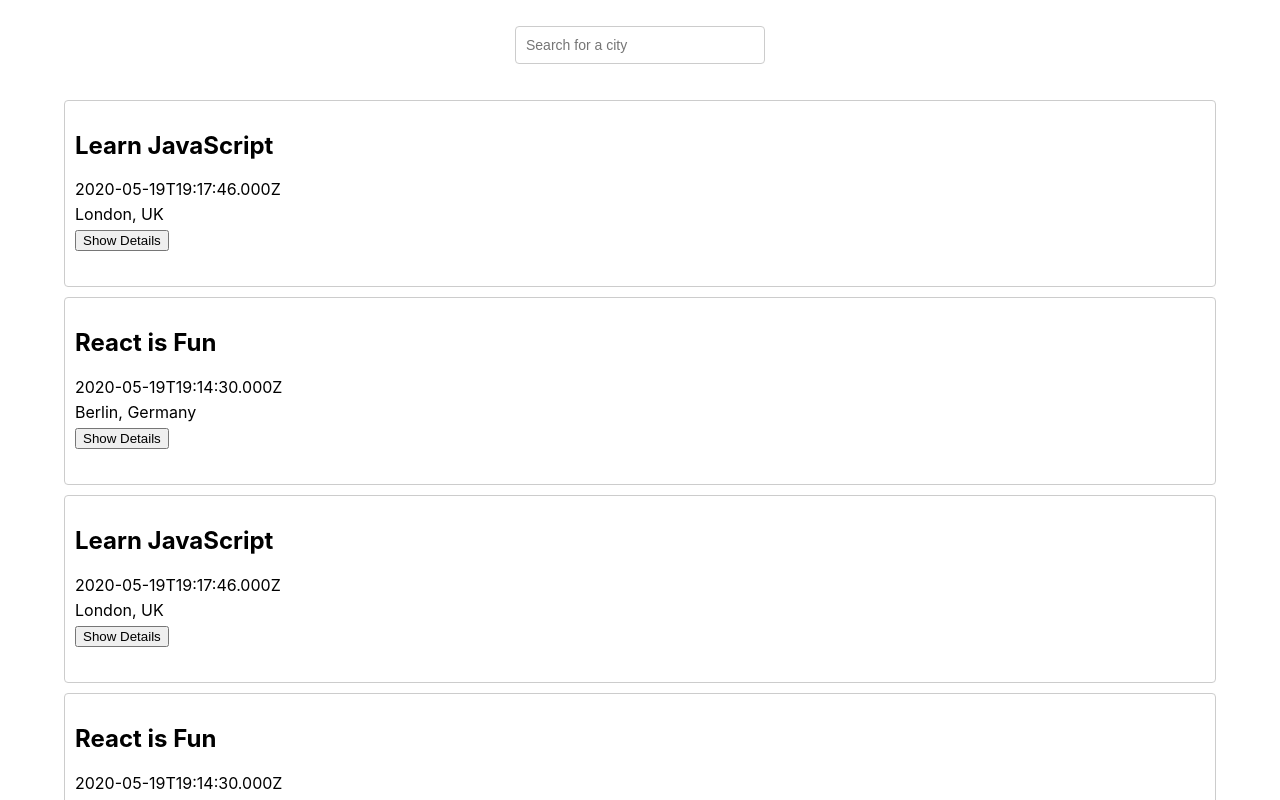
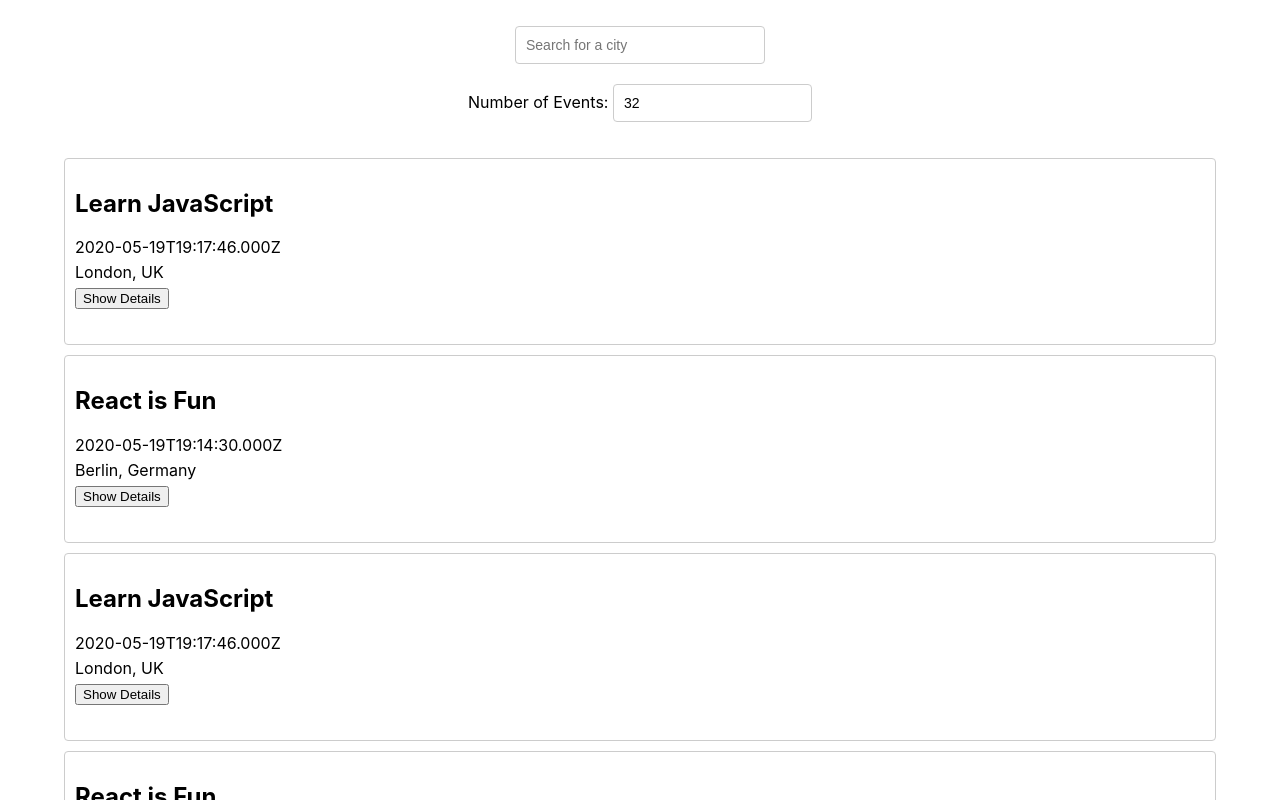
Before and after one commit to staszewska/meet, a React (Create React App) app: page / in a window 1280 px wide. Shown: the top 800 px of the page. Built offline with nearby package versions, Linux system fonts and the light colour scheme; what atatus-spa would draw is missing.

Commit message:
component order changed

```diff
--- a/src/App.js
+++ b/src/App.js
@@ -28,8 +28,8 @@ const App = () => {
   return (
     <div className="App">
       <CitySearch allLocations={allLocations} setCurrentCity={setCurrentCity} />
+      <NumberOfEvents setCurrentNOE={setCurrentNOE} />
       <EventList events={events} />
-      <NumberOfEvents setCurrentNOE={setCurrentNOE} />
     </div>
   );
 };
```
